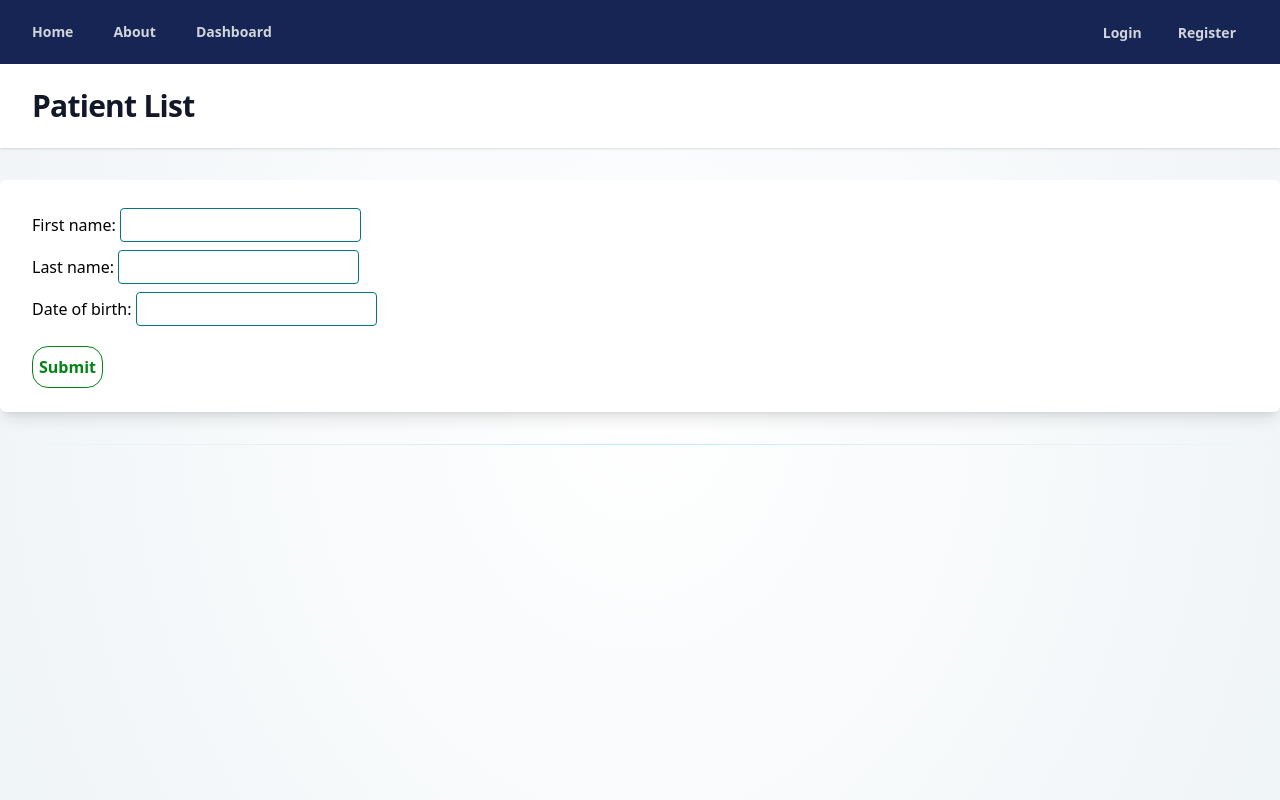
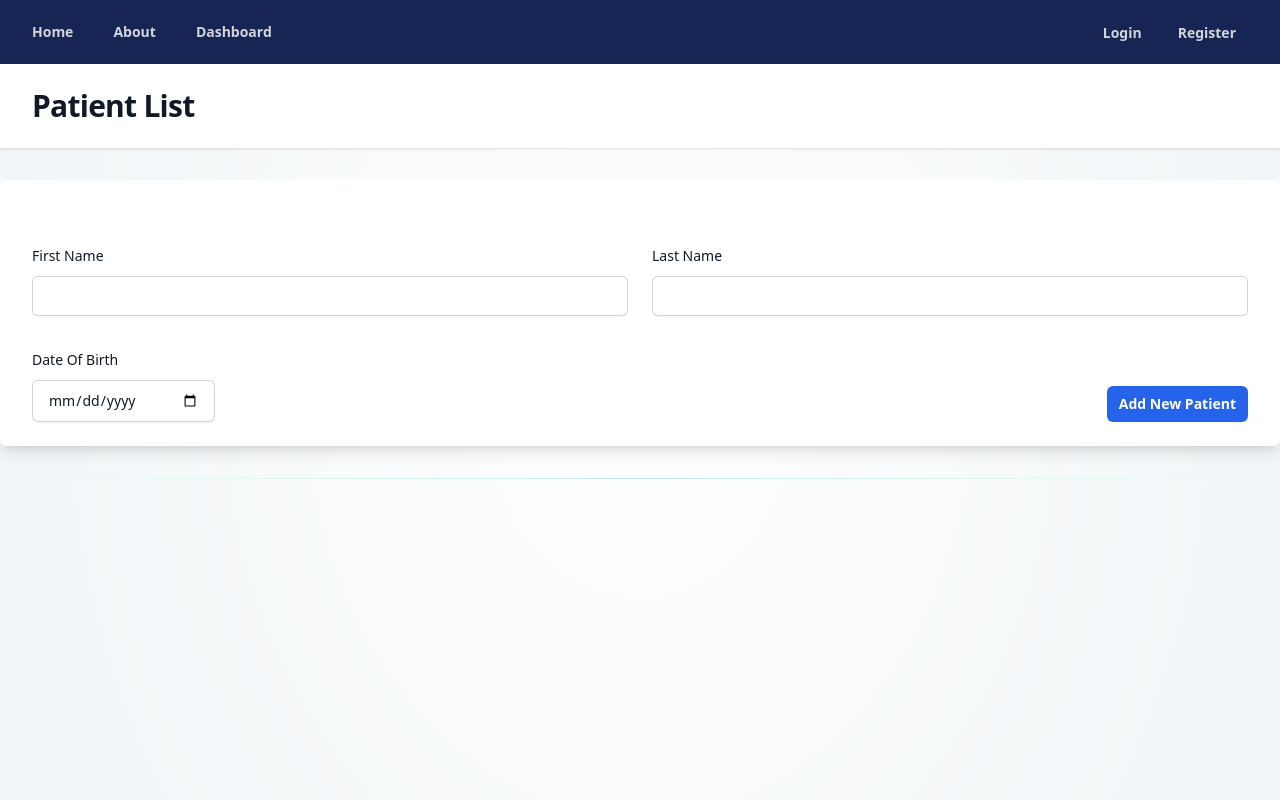
Before and after one commit to NeffCodes/retinopathy-risk-assessment-tool, a Django app: page /patients/ in a window 1280 px wide. Run offline with Django 5.2, Linux system fonts and the light colour scheme; data that the repository does not hold is empty.

Commit message:
finish styling patient list

```diff
--- a/rrat/patients/forms.py
+++ b/rrat/patients/forms.py
@@ -1,5 +1,7 @@
 from django import forms
 from .models import Patient as PatientModel
+
+form_custom_class = "block w-full rounded-md border-0 py-2 px-4 text-gray-900 shadow-sm ring-1 ring-inset ring-gray-300 placeholder:text-gray-400 focus:ring-2 focus:ring-inset focus:ring-blue-500 sm:text-sm sm:leading-6"
 
 # create a ModelForm
 class PatientForm(forms.ModelForm):
@@ -11,4 +13,15 @@ class PatientForm(forms.ModelForm):
 			'last_name',
 			'date_of_birth',
 		]
-		# exclude the hidden field
+		widgets = {
+			'first_name': forms.TextInput(attrs={
+				'class': form_custom_class,
+			}),
+			'last_name': forms.TextInput(attrs={
+				'class': form_custom_class,
+			}),
+			'date_of_birth': forms.TextInput(attrs={
+				'type': 'date',
+				'class': form_custom_class,
+			}),
+		}
--- a/rrat/patients/templates/patients/partials/add_new_patient.html
+++ b/rrat/patients/templates/patients/partials/add_new_patient.html
@@ -1,9 +1,34 @@
 {% extends "partials/section.html" %}
 
 {% block content %}
-<form class="form-with-validation" action="" method="post">
-    {% csrf_token %}
-    {{ form.as_p }}
-    <button class='form-submit'>Submit</button>
+
+<form action="" method="post">
+{% csrf_token %}
+    <div class="mt-10 grid grid-cols-1 gap-x-6 gap-y-8 sm:grid-cols-6">
+        <div class="sm:col-span-3">
+            <label for="{{form.first_name.id_for_label}}" class="block text-sm font-medium leading-6 text-gray-900 capitalize">{{form.first_name.label}}</label>
+            <div class="mt-2">
+                {{form.first_name}}
+            </div>
+        </div>
+
+        <div class="sm:col-span-3">
+            <label for="{{form.last_name.id_for_label}}" class="block text-sm font-medium leading-6 text-gray-900 capitalize">{{form.last_name.label}}</label>
+            <div class="mt-2">
+                {{form.last_name}}
+            </div>
+        </div>
+
+        <div class="sm:col-span-1">
+            <label for="{{form.date_of_birth.id_for_label}}" class="block text-sm font-medium leading-6 text-gray-900 capitalize">{{form.date_of_birth.label}}</label>
+            <div class="mt-2">
+                {{form.date_of_birth}}
+            </div>
+        </div>
+
+        <div class="col-span-1 col-end-7 place-self-end flex items-center justify-end gap-x-6">
+            <button type="submit" class="rounded-md bg-blue-600 px-3 py-2 text-sm font-semibold text-white shadow-sm hover:bg-blue-500 focus-visible:outline focus-visible:outline-2 focus-visible:outline-offset-2 focus-visible:outline-blue-600">Add New Patient</button>
+        </div>
+    </div>
 </form>
 {% endblock content %}
--- a/rrat/static/css/output.css
+++ b/rrat/static/css/output.css
@@ -582,6 +582,14 @@ video {
   z-index: -2;
 }
 
+.col-span-1 {
+  grid-column: span 1 / span 1;
+}
+
+.col-end-7 {
+  grid-column-end: 7;
+}
+
 .mx-auto {
   margin-left: auto;
   margin-right: auto;
@@ -606,6 +614,10 @@ video {
 
 .ml-4 {
   margin-left: 1rem;
+}
+
+.mt-10 {
+  margin-top: 2.5rem;
 }
 
 .mt-2 {
@@ -695,6 +707,10 @@ video {
   transform: translate(var(--tw-translate-x), var(--tw-translate-y)) rotate(var(--tw-rotate)) skewX(var(--tw-skew-x)) skewY(var(--tw-skew-y)) scaleX(var(--tw-scale-x)) scaleY(var(--tw-scale-y));
 }
 
+.grid-cols-1 {
+  grid-template-columns: repeat(1, minmax(0, 1fr));
+}
+
 .grid-cols-4 {
   grid-template-columns: repeat(4, minmax(0, 1fr));
 }
@@ -705,6 +721,10 @@ video {
 
 .items-baseline {
   align-items: baseline;
+}
+
+.justify-end {
+  justify-content: flex-end;
 }
 
 .justify-center {
@@ -723,16 +743,23 @@ video {
   gap: 1rem;
 }
 
+.gap-x-6 {
+  -moz-column-gap: 1.5rem;
+       column-gap: 1.5rem;
+}
+
+.gap-y-8 {
+  row-gap: 2rem;
+}
+
 .space-x-4 > :not([hidden]) ~ :not([hidden]) {
   --tw-space-x-reverse: 0;
   margin-right: calc(1rem * var(--tw-space-x-reverse));
   margin-left: calc(1rem * calc(1 - var(--tw-space-x-reverse)));
 }
 
-.space-y-4 > :not([hidden]) ~ :not([hidden]) {
-  --tw-space-y-reverse: 0;
-  margin-top: calc(1rem * calc(1 - var(--tw-space-y-reverse)));
-  margin-bottom: calc(1rem * var(--tw-space-y-reverse));
+.place-self-end {
+  place-self: end;
 }
 
 .overflow-hidden {
@@ -753,6 +780,10 @@ video {
 
 .border {
   border-width: 1px;
+}
+
+.border-0 {
+  border-width: 0px;
 }
 
 .border-t-0 {
@@ -783,6 +814,11 @@ video {
   background-color: rgb(187 247 208 / var(--tw-bg-opacity));
 }
 
+.bg-indigo-600 {
+  --tw-bg-opacity: 1;
+  background-color: rgb(79 70 229 / var(--tw-bg-opacity));
+}
+
 .bg-teal-600 {
   --tw-bg-opacity: 1;
   background-color: rgb(13 148 136 / var(--tw-bg-opacity));
@@ -795,6 +831,11 @@ video {
 .bg-white {
   --tw-bg-opacity: 1;
   background-color: rgb(255 255 255 / var(--tw-bg-opacity));
+}
+
+.bg-blue-600 {
+  --tw-bg-opacity: 1;
+  background-color: rgb(37 99 235 / var(--tw-bg-opacity));
 }
 
 .bg-\[radial-gradient\(60\%_120\%_at_50\%_50\%\2c hsla\(0\2c 0\%\2c 100\%\2c 0\)_0\2c rgba\(235\2c 241\2c 244\2c \.8\)_100\%\)\] {
@@ -900,6 +941,14 @@ video {
   font-weight: 600;
 }
 
+.capitalize {
+  text-transform: capitalize;
+}
+
+.leading-6 {
+  line-height: 1.5rem;
+}
+
 .tracking-tight {
   letter-spacing: -0.025em;
 }
@@ -944,6 +993,11 @@ video {
   color: rgb(13 148 136 / var(--tw-text-opacity));
 }
 
+.text-white {
+  --tw-text-opacity: 1;
+  color: rgb(255 255 255 / var(--tw-text-opacity));
+}
+
 .opacity-25 {
   opacity: 0.25;
 }
@@ -964,6 +1018,27 @@ video {
   box-shadow: var(--tw-ring-offset-shadow, 0 0 #0000), var(--tw-ring-shadow, 0 0 #0000), var(--tw-shadow);
 }
 
+.shadow-sm {
+  --tw-shadow: 0 1px 2px 0 rgb(0 0 0 / 0.05);
+  --tw-shadow-colored: 0 1px 2px 0 var(--tw-shadow-color);
+  box-shadow: var(--tw-ring-offset-shadow, 0 0 #0000), var(--tw-ring-shadow, 0 0 #0000), var(--tw-shadow);
+}
+
+.ring-1 {
+  --tw-ring-offset-shadow: var(--tw-ring-inset) 0 0 0 var(--tw-ring-offset-width) var(--tw-ring-offset-color);
+  --tw-ring-shadow: var(--tw-ring-inset) 0 0 0 calc(1px + var(--tw-ring-offset-width)) var(--tw-ring-color);
+  box-shadow: var(--tw-ring-offset-shadow), var(--tw-ring-shadow), var(--tw-shadow, 0 0 #0000);
+}
+
+.ring-inset {
+  --tw-ring-inset: inset;
+}
+
+.ring-gray-300 {
+  --tw-ring-opacity: 1;
+  --tw-ring-color: rgb(209 213 219 / var(--tw-ring-opacity));
+}
+
 .transition-all {
   transition-property: all;
   transition-timing-function: cubic-bezier(0.4, 0, 0.2, 1);
@@ -978,13 +1053,78 @@ video {
   transition-timing-function: cubic-bezier(0, 0, 0.2, 1);
 }
 
+.placeholder\:text-gray-400::-moz-placeholder {
+  --tw-text-opacity: 1;
+  color: rgb(156 163 175 / var(--tw-text-opacity));
+}
+
+.placeholder\:text-gray-400::placeholder {
+  --tw-text-opacity: 1;
+  color: rgb(156 163 175 / var(--tw-text-opacity));
+}
+
 .hover\:bg-blue-800\/55:hover {
   background-color: rgb(30 64 175 / 0.55);
+}
+
+.hover\:bg-indigo-500:hover {
+  --tw-bg-opacity: 1;
+  background-color: rgb(99 102 241 / var(--tw-bg-opacity));
+}
+
+.hover\:bg-blue-500:hover {
+  --tw-bg-opacity: 1;
+  background-color: rgb(59 130 246 / var(--tw-bg-opacity));
 }
 
 .hover\:text-white:hover {
   --tw-text-opacity: 1;
   color: rgb(255 255 255 / var(--tw-text-opacity));
+}
+
+.focus\:ring-2:focus {
+  --tw-ring-offset-shadow: var(--tw-ring-inset) 0 0 0 var(--tw-ring-offset-width) var(--tw-ring-offset-color);
+  --tw-ring-shadow: var(--tw-ring-inset) 0 0 0 calc(2px + var(--tw-ring-offset-width)) var(--tw-ring-color);
+  box-shadow: var(--tw-ring-offset-shadow), var(--tw-ring-shadow), var(--tw-shadow, 0 0 #0000);
+}
+
+.focus\:ring-inset:focus {
+  --tw-ring-inset: inset;
+}
+
+.focus\:ring-teal-600:focus {
+  --tw-ring-opacity: 1;
+  --tw-ring-color: rgb(13 148 136 / var(--tw-ring-opacity));
+}
+
+.focus\:ring-blue-600:focus {
+  --tw-ring-opacity: 1;
+  --tw-ring-color: rgb(37 99 235 / var(--tw-ring-opacity));
+}
+
+.focus\:ring-blue-500:focus {
+  --tw-ring-opacity: 1;
+  --tw-ring-color: rgb(59 130 246 / var(--tw-ring-opacity));
+}
+
+.focus-visible\:outline:focus-visible {
+  outline-style: solid;
+}
+
+.focus-visible\:outline-2:focus-visible {
+  outline-width: 2px;
+}
+
+.focus-visible\:outline-offset-2:focus-visible {
+  outline-offset: 2px;
+}
+
+.focus-visible\:outline-indigo-600:focus-visible {
+  outline-color: #4f46e5;
+}
+
+.focus-visible\:outline-blue-600:focus-visible {
+  outline-color: #2563eb;
 }
 
 .group:hover .group-hover\:h-full {
@@ -997,9 +1137,30 @@ video {
 }
 
 @media (min-width: 640px) {
+  .sm\:col-span-1 {
+    grid-column: span 1 / span 1;
+  }
+
+  .sm\:col-span-3 {
+    grid-column: span 3 / span 3;
+  }
+
+  .sm\:grid-cols-6 {
+    grid-template-columns: repeat(6, minmax(0, 1fr));
+  }
+
   .sm\:px-6 {
     padding-left: 1.5rem;
     padding-right: 1.5rem;
+  }
+
+  .sm\:text-sm {
+    font-size: 0.875rem;
+    line-height: 1.25rem;
+  }
+
+  .sm\:leading-6 {
+    line-height: 1.5rem;
   }
 }
 
--- a/rrat/tailwind.config.js
+++ b/rrat/tailwind.config.js
@@ -3,7 +3,8 @@ module.exports = {
     "./patients/**/*.{html,js}",
     "./templates/**/*.html",
     "./static/**/*.js",
-    "./static/**/*.svg"
+    "./static/**/*.svg",
+    "./**/forms.py"
     ],
   theme: {
     extend: {},
```
